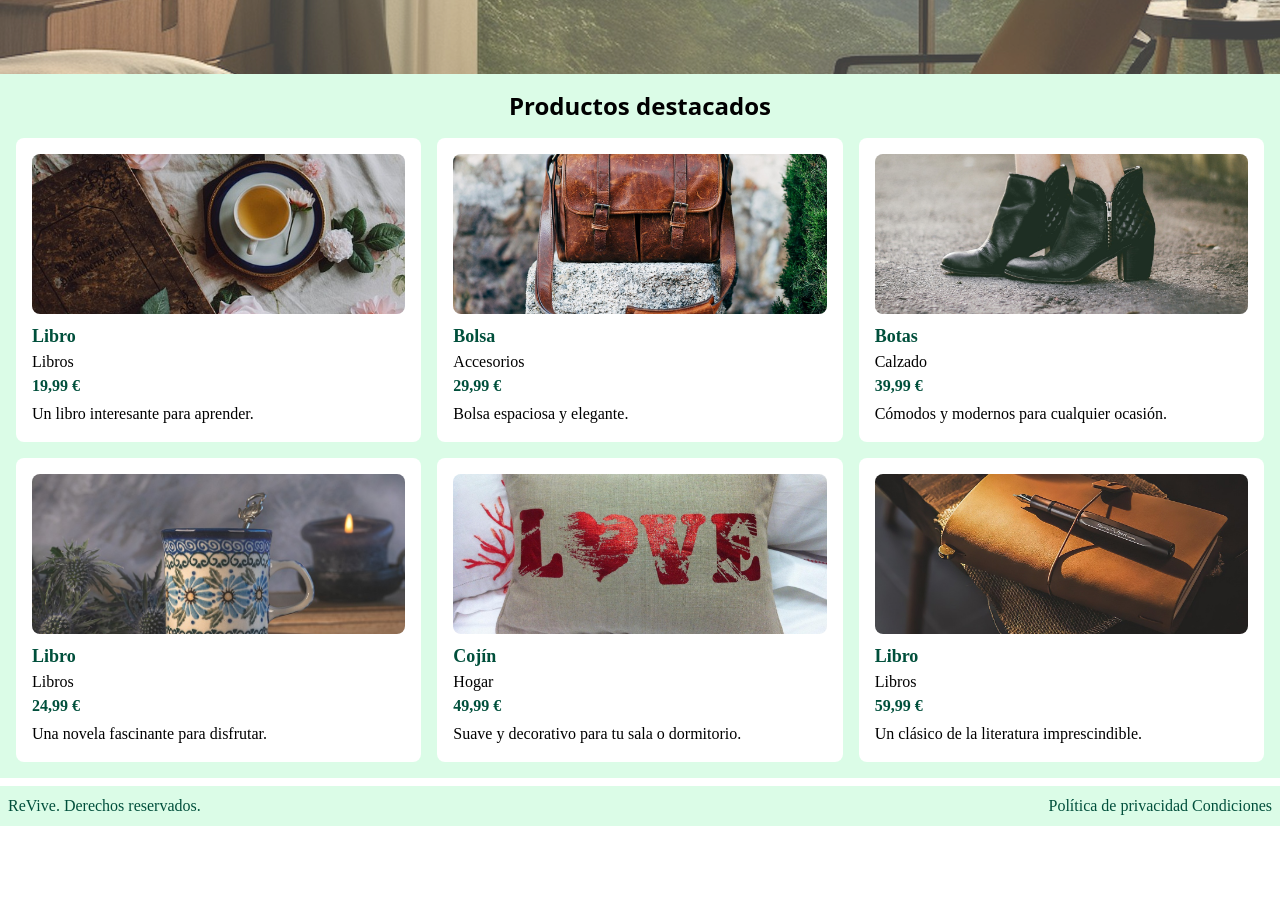
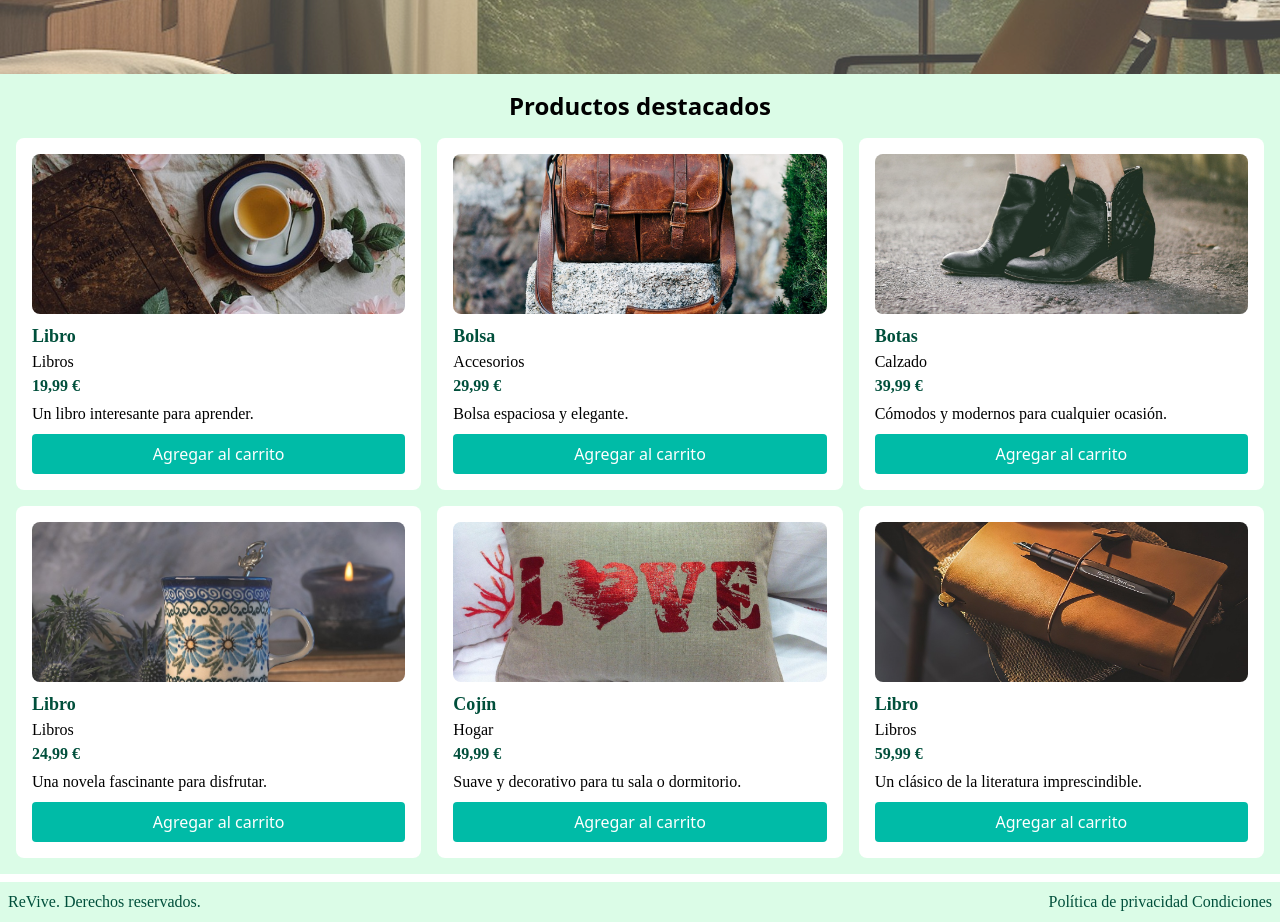
Before and after one commit to Hackathon-ReVive/ReVive-front, a React (Vite) app: page / in a window 1280 px wide. Shown: the part 1400-2322 px from the top of the page. Before the commit the page ends 2226 px from the top, so only its background shows below. Built offline with nearby package versions, Linux system fonts and the light colour scheme; no server answers.

Commit message:
feat(RV-48): Add Buy button and add products to cart

```diff
--- a/src/components/Product.jsx
+++ b/src/components/Product.jsx
@@ -1,6 +1,10 @@
-import React from "react";
+import React, { useContext } from "react";
+import { CartContext } from "../CartContext";
+import Button from "./Button";
 
 function Product({ id, name, image, price, type, description, sold }) {
+    const { addToCart } = useContext(CartContext);
+
     const euroPrice = new Intl.NumberFormat("es-ES", {
         style: "currency",
         currency: "EUR",
@@ -11,19 +15,26 @@ function Product({ id, name, image, price, type, description, sold }) {
     };
 
     return (
-        <article className="bg-white rounded-lg p-4 transition duration-300">
+        <article className="bg-white rounded-lg p-4 transition duration-300 relative">
             <img src={image} alt={name} className="w-full h-40 object-cover rounded-lg aspect-[2/3]" />
             <h2 className="font-['Fira_Sans'] text-lg font-semibold mt-2 text-emerald-900">{name}</h2>
             <p className="font-['Fira_Sans'] text-black">{type}</p>
             <p className="font-['Fira_Sans'] text-emerald-900 font-bold">{euroPrice}</p>
             <p className="font-['Fira_Sans'] text-black mt-1">{description}</p>
-                {sold && (
-                    <div className="absolute inset-0 flex items-center justify-center bg-black bg-opacity-50 text-white text-lg font-bold">
+
+            {sold ? (
+                <div className="absolute inset-0 flex items-center justify-center bg-black bg-opacity-50 text-white text-lg font-bold">
                     ¡Vendido!
-                    </div>
-                )}
+                </div>
+            ) : (
+                <Button
+                    text="Agregar al carrito"
+                    onClick={() => addToCart({ id, name, image, price, type, description })}
+                    className="mt-2 bg-emerald-900 text-white w-full"
+                />
+            )}
         </article>
     );
 }
 
-export default Product
+export default Product;
--- a/src/pages/Cart.jsx
+++ b/src/pages/Cart.jsx
@@ -1,11 +1,47 @@
-import Product from "../components/Product";
+import React, { useContext } from "react";
+import { CartContext } from "../CartContext";
+import { Link } from "react-router-dom";
+import Button from "../components/Button";
 
 function Cart() {
+    const { cart, removeFromCart } = useContext(CartContext);
+
+    const totalPrice = cart.reduce((total, product) => total + product.price, 0);
+
     return (
-        <>
-        <Product />
-        </>
-      );
-    };
+        <section className="container bg-green-100 mx-auto p-4">
+            <h1 className="text-2xl font-bold text-center mb-6">Tu carrito</h1>
 
-    export default Cart
+            {cart.length === 0 ? (
+                <div className="text-center text-gray-600">
+                <p>Tu carrito está vacío.</p>
+                <Link to="/products">
+                <Button text="Ver nuestra oferta de productos" className="mt-4" />
+                </Link>
+            </div>
+            ) : (
+                <div className="space-y-4">
+                    {cart.map((product, index) => (
+                        <div key={index} className="flex items-center justify-between bg-white p-4 rounded-lg shadow-md">
+                            <img src={product.image} alt={product.name} className="w-16 h-16 object-cover rounded" />
+                            <div className="flex-1 ml-4">
+                                <h2 className="text-lg font-semibold text-emerald-900">{product.name}</h2>
+                                <p className="text-gray-700">{product.price} €</p>
+                            </div>
+                            <Button
+                                text="Eliminar de carrito"
+                                onClick={() => removeFromCart(product.id)}
+                            />
+                        </div>
+                    ))}
+
+                    <div className="text-right font-bold text-lg text-emerald-900">
+                        Total: {totalPrice.toFixed(2)} €
+                    </div>
+                </div>
+            )}
+        </section>
+    );
+}
+
+export default Cart;
```
